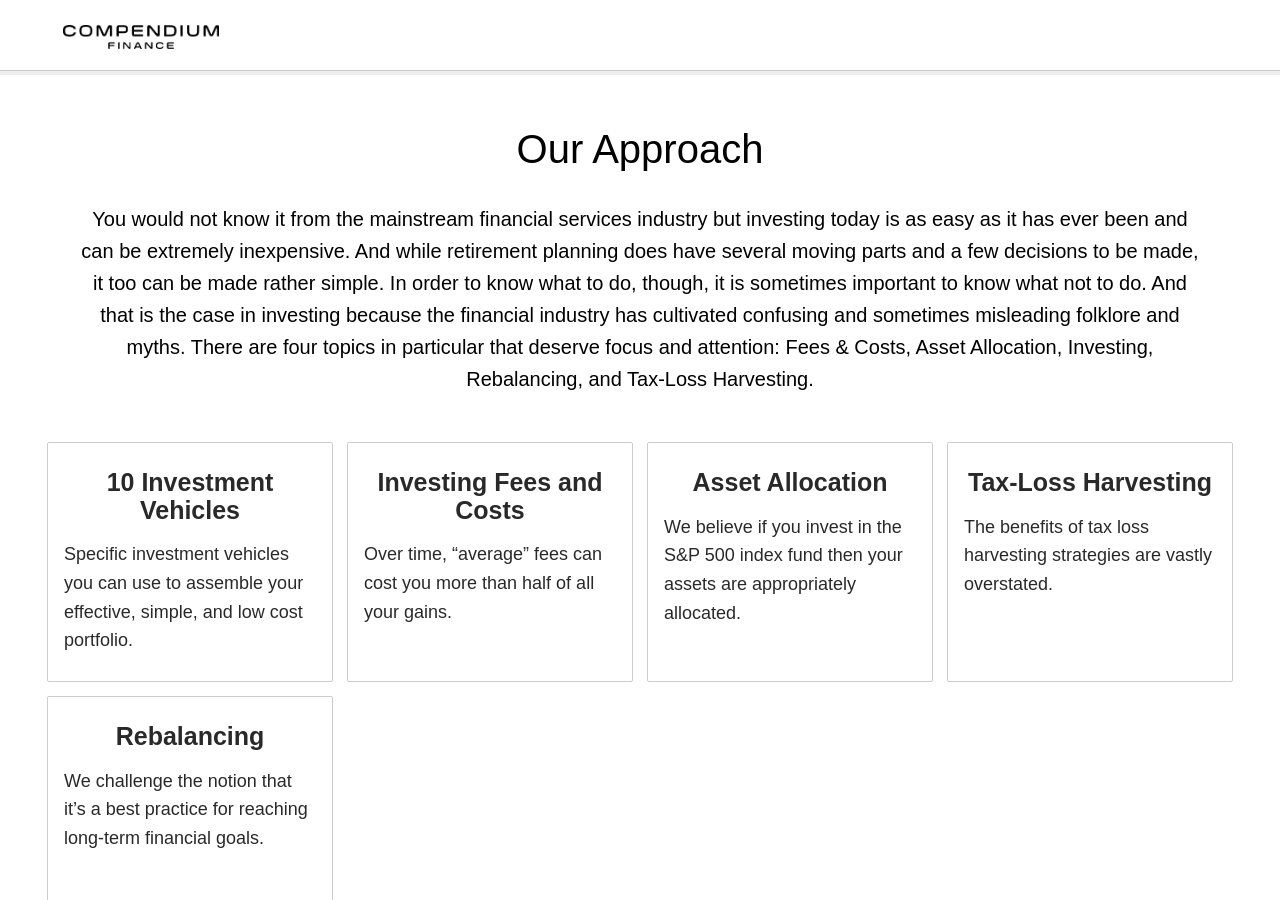
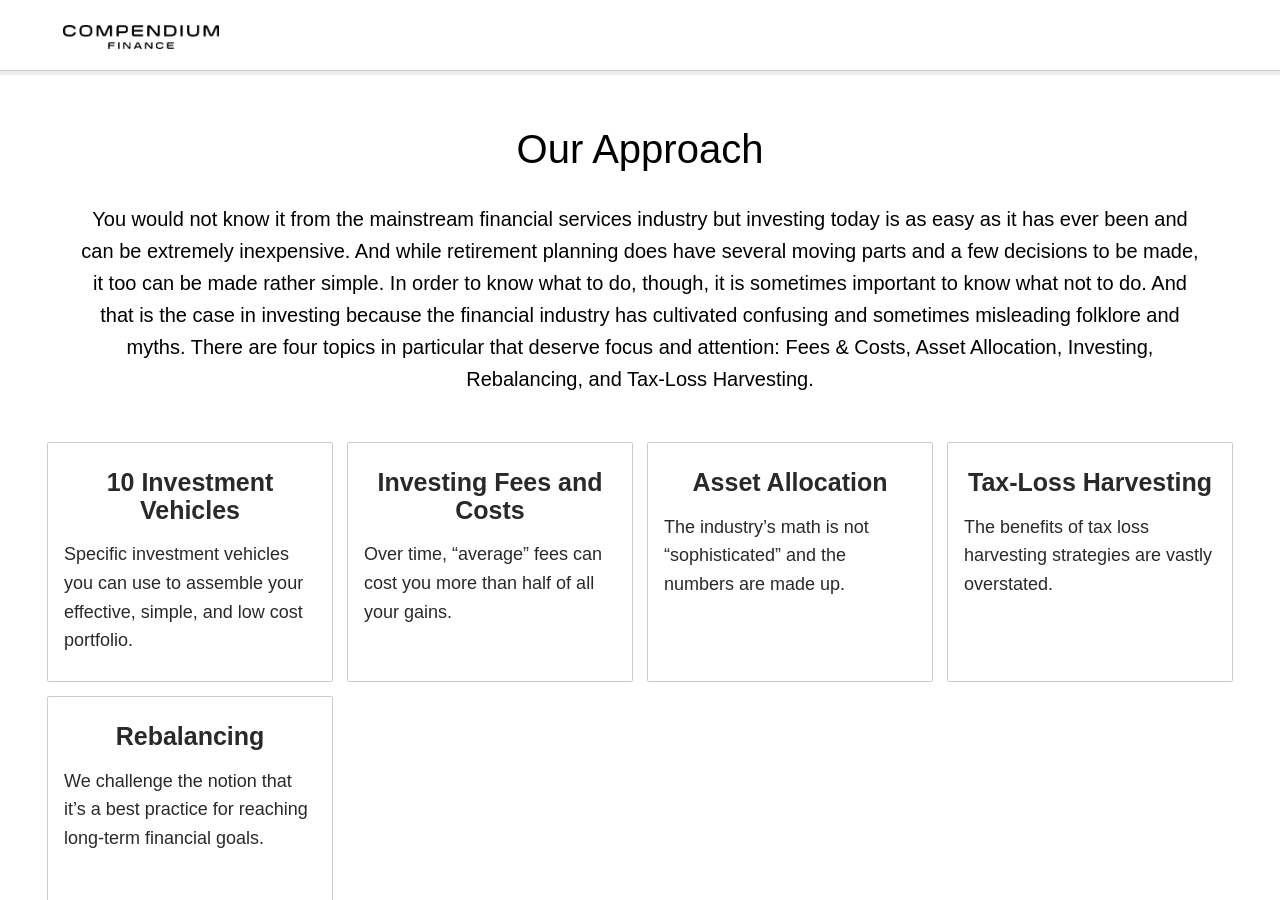
Before and after one commit to plynty/compendiumfinance, a Jekyll site: the page built from aboutus.md, in a window 1280 px wide and 900 px high. Built offline with Jekyll 4.4.1, drawn with Linux system fonts in a browser that asks for light colours; nearby versions of some CDN libraries; some web fonts are replaced.

Commit message:
Updated Asset Allocation

```diff
--- a/_resources/asset-allocation.md
+++ b/_resources/asset-allocation.md
@@ -1,12 +1,13 @@
 ---
 title: Asset Allocation
 position: 2
+format_class: resource
+section: resource-cards
 no_date: true
 status: current
-section: resource-cards
-lead: We believe if you invest in the S&P 500 index fund then your assets are appropriately
-  allocated.
+lead: 'The industry’s math is not “sophisticated” and the numbers are made up.
+
+'
 source: external
 link:
-format_class: resource
 ---
```
